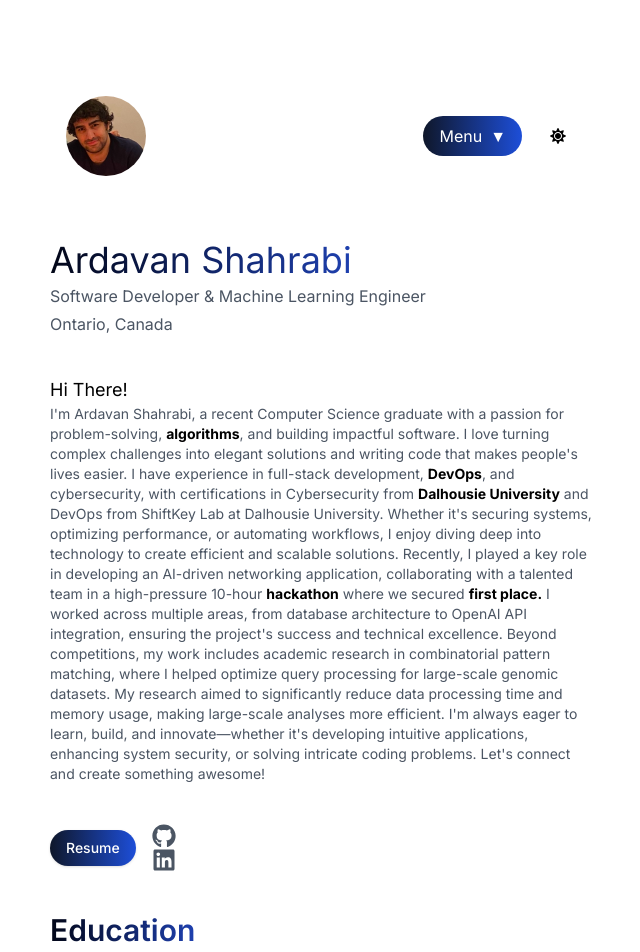
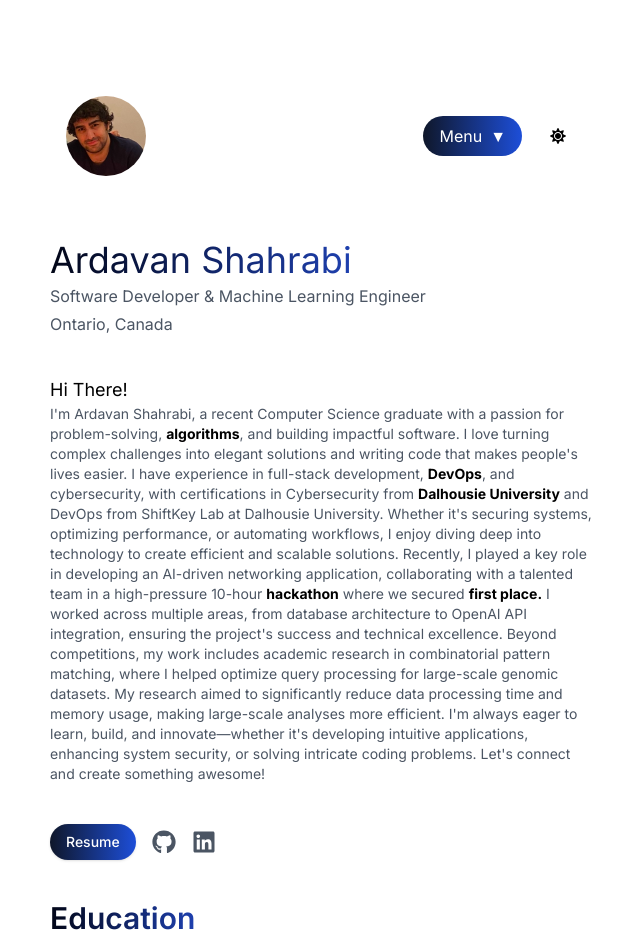
Before and after one commit to a-shahrabi/Ardavan_Portfolio, a Next.js app: page / in a window 1280 px wide. Shown: the top 952 px of the page, without its empty margins (318-958 px from the left). Built offline with nearby package versions, Linux system fonts and the light colour scheme.

Commit message:
Small tweak

```diff
--- a/app/page.tsx
+++ b/app/page.tsx
@@ -131,20 +131,18 @@ export default function Home() {
     >
       <FaGithub className="w-6 h-6"/>
     </Link>
-
-    <Link
+      </motion.div>
+      <motion.div
+  whileHover={{ scale: 1.2, rotate: 5 }}
+  whileTap={{ scale: 0.9 }}
+>
+  <Link
     href="https://www.linkedin.com/in/a-shahrabi/"
     target="_blank"
     className="text-gray-600 dark:text-gray-400 hover:text-black dark:hover:text-white transition-colors"
   >
     <FaLinkedin className="w-6 h-6"/>
   </Link>
-      </motion.div>
-      <motion.div
-  whileHover={{ scale: 1.2, rotate: 5 }}
-  whileTap={{ scale: 0.9 }}
->
-
 </motion.div>
             </motion.div>
 
```
